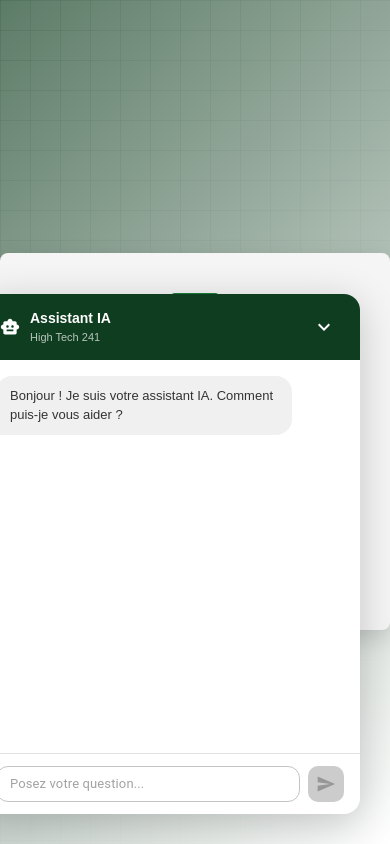
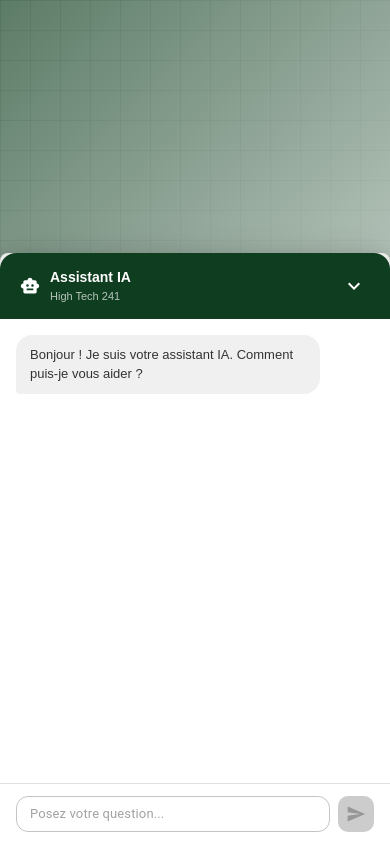
Before and after one commit to kevan241/high_tech, a Next.js app: page / in a window 390 px wide. Both pictures are taken after a click on the element 332 px from the left and 786 px from the top of the page. Built offline with nearby package versions, Linux system fonts and the light colour scheme; what @mui/material-nextjs would draw is missing.

Commit message:
fenetre de chat IA responsive v0.1

```diff
--- a/app/admin_space/ai_agent.tsx
+++ b/app/admin_space/ai_agent.tsx
@@ -199,12 +199,14 @@ export default function AIAgent() {
             {/* Fenêtre de chat */}
             {open && (
                 <Box sx={{
-                    position: 'fixed', bottom: 30, right: 30, zIndex: 1000,
-                    width: 380, height: 520,
-                    backgroundColor: '#fff', borderRadius: '16px',
-                    boxShadow: '0px 8px 40px rgba(0,0,0,0.2)',
-                    display: 'flex', flexDirection: 'column', overflow: 'hidden'
-                }}>
+    position: 'fixed', bottom: 0, right: 0, zIndex: 1000,
+    width: { xs: '100vw', md: 380 },
+    height: { xs: '70vh', md: 520 },
+    borderRadius: { xs: '16px 16px 0 0', md: '16px' },
+    backgroundColor: '#fff',
+    boxShadow: '0px 8px 40px rgba(0,0,0,0.2)',
+    display: 'flex', flexDirection: 'column', overflow: 'hidden'
+}}>
                     <Box sx={{ backgroundColor: '#0F3D1F', padding: '14px 20px', display: 'flex', alignItems: 'center', justifyContent: 'space-between' }}>
                         <Box sx={{ display: 'flex', alignItems: 'center', gap: '10px' }}>
                             <SmartToy sx={{ color: '#fff', fontSize: 20 }} />
```
